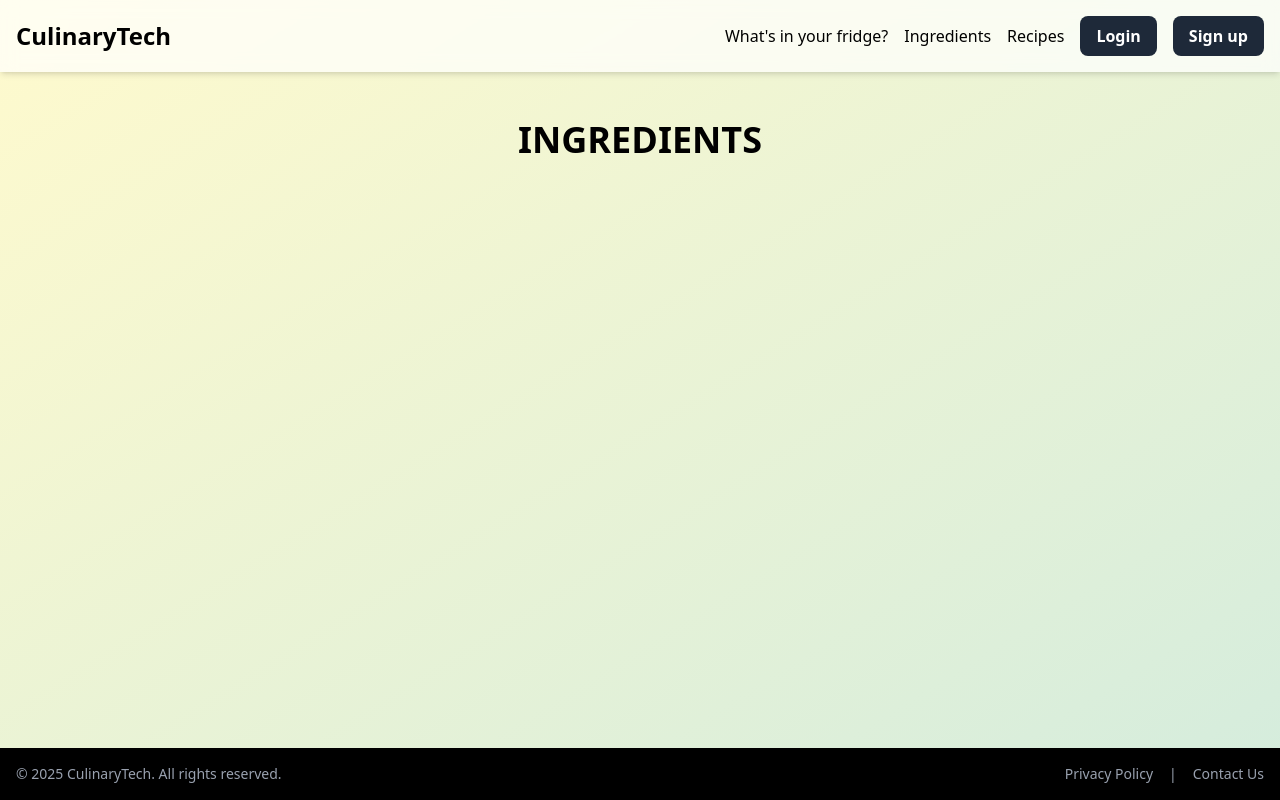
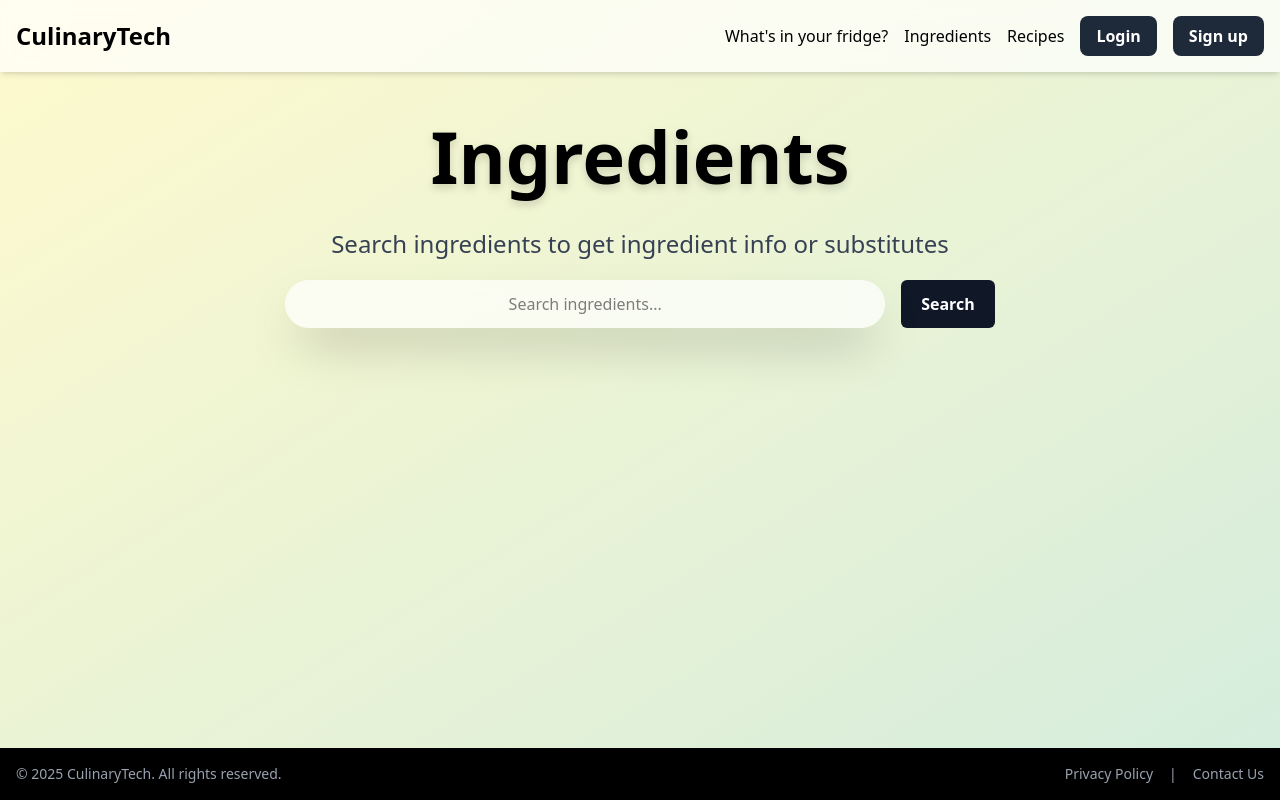
Before and after one commit to Juan21Herrera/Culinarytech, a React (Vite) app in the folder frontend/: page /only-ingredients in a window 1280 px wide. Built offline with nearby package versions, Linux system fonts and the light colour scheme.

Commit message:
feat: Enhance Ingredients page with search functionality and detailed ingredient info

```diff
--- a/frontend/src/pages/Ingredients.jsx
+++ b/frontend/src/pages/Ingredients.jsx
@@ -1,17 +1,167 @@
-import Navbar from "../components/static/Navbar"
-import Footer from "../components/static/Footer"
+import { useState } from "react";
+import Navbar from "../components/static/Navbar";
+import Footer from "../components/static/Footer";
 
-export default function Ingredients(){
+export default function Ingredients() {
+  const [searchTerm, setSearchTerm] = useState("");
+  const [searchResults, setSearchResults] = useState([]);
+  const [selectedIngredient, setSelectedIngredient] = useState(null);
+  const [ingredientInfo, setIngredientInfo] = useState(null);
+  const [substitutes, setSubstitutes] = useState([]);
+
+  const handleSearch = async (e) => {
+    e.preventDefault();
+    if (!searchTerm) return;
+
+    try {
+      const response = await fetch(
+        `http://localhost:8000/ingredient/search?query=${encodeURIComponent(searchTerm)}`);
+      const data = await response.json();
+
+      const formatted = data.map((item) => ({
+        ...item,
+        image: `https://spoonacular.com/cdn/ingredients_100x100/${item.image}`,
+      }));
+
+      setSearchResults(formatted);
+      setIngredientInfo(null);
+      setSubstitutes([]);
+    } catch (error) {
+      console.error("Error searching ingredients:", error);
+    }
+  };
+
+  const handleGetInfo = async (ingredientId) => {
+    try {
+      const response = await fetch(
+        `http://localhost:8000/ingredient/info/${ingredientId}`
+      );
+      const data = await response.json();
+      console.log("Ingredient Info:", data);
+
+      setIngredientInfo(data);
+    } catch (error) {
+      console.error("Error fetching ingredient info:", error);
+    }
+  };
+
+  const handleGetSubstitutes = async (ingredientName) => {
+    try {
+      const response = await fetch(
+        `http://localhost:8000/ingredient/substitutes/${ingredientName}`
+      );
+      const data = await response.json();
+      console.log("Substitutes:", data);
+
+      setSubstitutes(data.substitutes || []);
+    } catch (error) {
+      console.error("Error fetching substitutes:", error);
+      setSubstitutes([]);
+    }
+  };
+
   return (
     <div className="flex flex-col min-h-screen bg-gradient-to-br from-[#FFFACD] to-[#D4ECDD] text-black pt-20">
       <Navbar />
-            <main className="flex-grow">
-                <section className="max-w-5xl mx-auto">
-                    <h1 className="text-center text-4xl pt-10 font-bold">INGREDIENTS</h1>
+      <main className="flex-grow max-w-5xl mx-auto px-4 py-10">
+        <h1 className="sm:text-7xl font-bold text-center drop-shadow-lg mb-">
+          Ingredients
+        </h1>
+        <p className="mt-4 text-2xl text-gray-700 p-5 text-center">
+          Search ingredients to get ingredient info or substitutes
+        </p>
+        <form
+          onSubmit={handleSearch}
+          className="flex gap-4 justify-center mb-8"
+        >
+          <input
+            type="text"
+            placeholder="Search ingredients..."
+            value={searchTerm}
+            onChange={(e) => setSearchTerm(e.target.value)}
+            className="border backdrop-blur-lg bg-white/70 border-none rounded-full p-3 text-center shadow-2xl w-150"
+          />
+          <button
+            type="submit"
+            className="cursor-pointer bg-gray-900 hover:bg-gray-400 text-white px-5 py-2 transition rounded-md text-md font-semibold"
+          >
+            Search
+          </button>
+        </form>
+        <div className="mt-5 flex flex-col sm:flex-row items-center justify-center gap-2"></div>
 
-                </section>
+        {searchResults.length > 0 && (
+          <div className="grid grid-cols-1 sm:grid-cols-2 md:grid-cols-3 gap-10">
+            {searchResults.map((item) => (
+              <div
+                key={item.id}
+                className="bg-white w-80 p-4 rounded-xl shadow hover:scale-105 hover:shadow-lg transition flex flex-col justify-between h-60"
+              >
+                <div>
+                  <h2 className="text-lg font-bold text-center pb-4">
+                    {item.name}
+                  </h2>
+                  <img
+                    src={item.image}
+                    alt={item.name}
+                    className="mx-auto object-cover opacity-90 group-hover:opacity-80 transition-opacity duration-300"
+                  />
+                </div>
+
+                <div className="mt-auto flex justify-center gap-2 pt-4">
+                  <button
+                    onClick={() => handleGetInfo(item.id)}
+                    className="bg-gray-600 cursor-pointer hover:bg-gray-500 transition hover:scale-104 text-white px-2 py-1 rounded text-sm w-24"
+                  >
+                    Details
+                  </button>
+                  <button
+                    onClick={() => handleGetSubstitutes(item.name)}
+                    className="bg-black cursor-pointer hover:bg-black/80 transition hover:scale-104 text-white px-2 py-1 rounded text-sm w-24"
+                  >
+                    Substitutes
+                  </button>
+                </div>
+              </div>
+            ))}
+          </div>
+        )}
+
+        {ingredientInfo && (
+          <div className="bg-white shadow-lg rounded p-4 mt-4">
+            <h3 className="text-lg font-semibold">{ingredientInfo.name}</h3>
+            <img
+              src={`https://spoonacular.com/cdn/ingredients_100x100/${ingredientInfo.image}`}
+              alt={ingredientInfo.name}
+              className="w-24 h-24 object-cover mx-auto my-2"
+            />
+            <p>
+              <strong>Calories:</strong> {ingredientInfo.calories ?? "N/A"}
+            </p>
+            <p>
+              <strong>Carbs:</strong> {ingredientInfo.carbs ?? "N/A"} g
+            </p>
+            <p>
+              <strong>Fat:</strong> {ingredientInfo.fat ?? "N/A"} g
+            </p>
+            <p>
+              <strong>Protein:</strong> {ingredientInfo.protein ?? "N/A"} g
+            </p>
+          </div>
+        )}
+
+        {substitutes.length > 0 && (
+          <div className="bg-white shadow-lg rounded p-4 mt-4">
+            <h3 className="text-lg font-semibold">Substitutes</h3>
+            <ul className="list-disc list-inside">
+              {substitutes.map((sub, index) => (
+                <li key={index}>{sub}</li>
+              ))}
+            </ul>
+          </div>
+        )}
       </main>
       <Footer />
     </div>
-    )
+  );
 }
```
Lines whose indentation alone changed are shown as unchanged.
